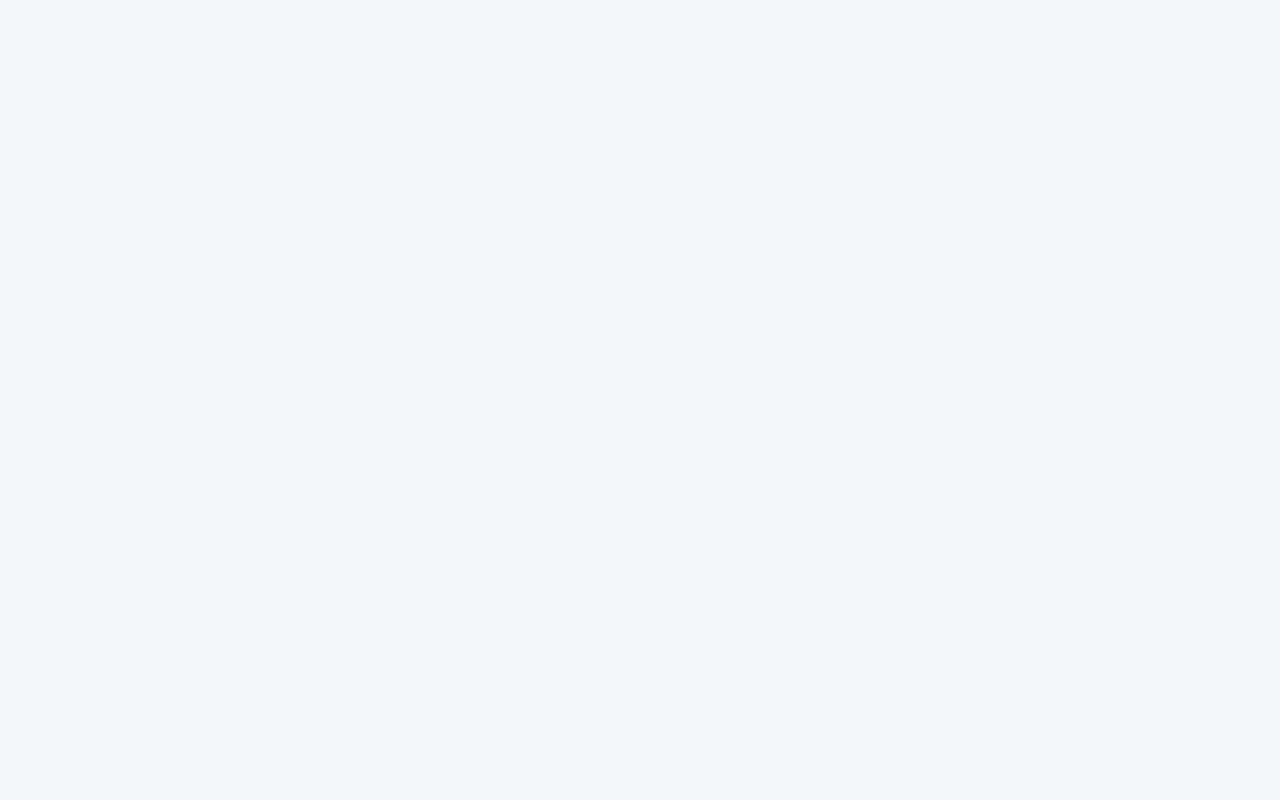
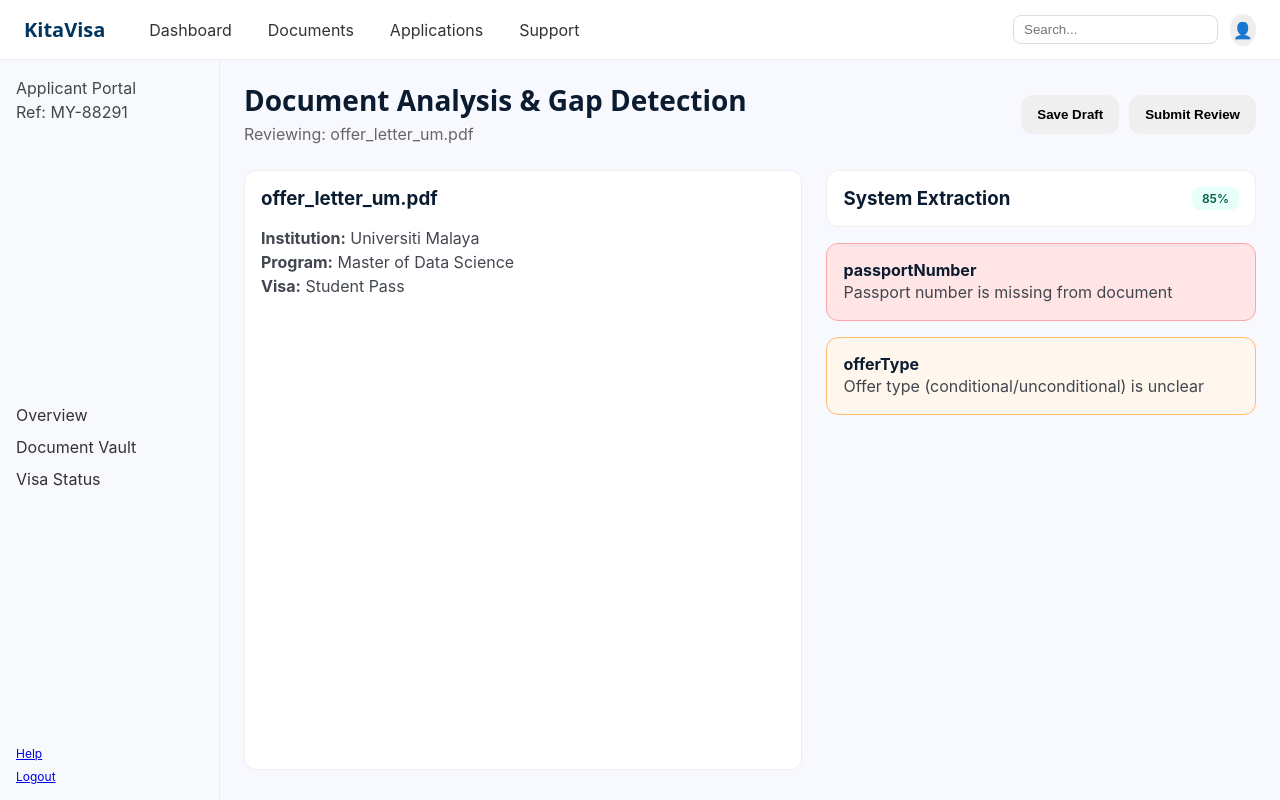
Before and after one commit to ciwahua/kita-visa, a React app in the folder frontend/: page /documents in a window 1280 px wide. Before the commit this address had no page. Built offline with nearby package versions, Linux system fonts and the light colour scheme; the HTML template or start-up script is replaced by a standard one.

Commit message:
documents ui

```diff
--- a/frontend/package.json
+++ b/frontend/package.json
@@ -26,6 +26,6 @@
     "eslint-plugin-react-hooks": "^7.0.1",
     "eslint-plugin-react-refresh": "^0.5.2",
     "globals": "^17.4.0",
-    "vite": "^8.0.4"
+    "vite": "^8.0.10"
   }
 }
--- a/frontend/src/App.jsx
+++ b/frontend/src/App.jsx
@@ -2,6 +2,7 @@ import { BrowserRouter, Routes, Route } from "react-router-dom";
 
 import LandingPage from "./pages/LandingPage";
 import Dashboard from "./pages/Dashboard";
+import Documents from "./pages/Documents";
 
 function App() {
   return (
@@ -9,6 +10,7 @@ function App() {
       <Routes>
         <Route path="/" element={<LandingPage />} />
         <Route path="/dashboard" element={<Dashboard />} />
+        <Route path="/documents" element={<Documents />} />
       </Routes>
     </BrowserRouter>
   );
--- /dev/null
+++ b/frontend/src/pages/Documents.jsx
@@ -0,0 +1,90 @@
+import Navbar from "../components/layout/Navbar";
+import Sidebar from "../components/layout/Sidebar";
+import documentData from "../data/documentContract.json";
+import "../styles/documents.css";
+
+export default function Documents() {
+  const { extractedData, confidenceScore, gaps, fileName } = documentData;
+
+  return (
+    <>
+      <Navbar />
+
+      <div className="documents-page">
+
+        {/* SAME SIDEBAR */}
+        <Sidebar />
+
+        {/* MAIN */}
+        <div className="documents-main">
+
+          {/* HEADER */}
+          <div className="documents-header">
+            <div>
+              <h1 className="documents-title">
+                Document Analysis & Gap Detection
+              </h1>
+              <p className="documents-subtitle">
+                Reviewing: {fileName}
+              </p>
+            </div>
+
+            <div>
+              <button>Save Draft</button>
+              <button style={{ marginLeft: "10px" }}>
+                Submit Review
+              </button>
+            </div>
+          </div>
+
+          {/* SPLIT VIEW */}
+          <div className="documents-grid">
+
+            {/* LEFT - DOCUMENT */}
+            <div className="document-preview">
+              <h3>{fileName}</h3>
+
+              <div style={{ marginTop: "16px" }}>
+                <p><b>Institution:</b> {extractedData.institution}</p>
+                <p><b>Program:</b> {extractedData.program}</p>
+                <p><b>Visa:</b> {extractedData.visaType}</p>
+              </div>
+            </div>
+
+            {/* RIGHT - PANEL */}
+            <div className="document-panel">
+
+              {/* EXTRACTION */}
+              <div className="doc-card">
+                <div style={{ display: "flex", justifyContent: "space-between" }}>
+                  <h3>System Extraction</h3>
+                  <span className="confidence">
+                    {Math.round(confidenceScore * 100)}%
+                  </span>
+                </div>
+              </div>
+
+              {/* GAPS */}
+              {gaps.map((gap, i) => (
+                <div
+                  key={i}
+                  className={`doc-card ${
+                    gap.severity === "critical"
+                      ? "gap-critical"
+                      : "gap-medium"
+                  }`}
+                >
+                  <h4>{gap.field}</h4>
+                  <p>{gap.message}</p>
+                </div>
+              ))}
+
+            </div>
+
+          </div>
+
+        </div>
+      </div>
+    </>
+  );
+}
--- /dev/null
+++ b/frontend/src/styles/documents.css
@@ -0,0 +1,95 @@
+/* =========================
+   DOCUMENT PAGE LAYOUT
+========================= */
+
+.documents-page {
+  display: flex;
+  height: calc(100vh - 60px);
+}
+
+/* SIDEBAR (reuse style but adjust width if needed) */
+.documents-sidebar {
+  width: 220px;
+  border-right: 1px solid #eee;
+  background: #f7f9fc;
+  padding: 16px;
+}
+
+/* MAIN CONTENT */
+.documents-main {
+  flex: 1;
+  overflow-y: auto;
+  background: #f8f9ff;
+  padding: 24px;
+}
+
+/* HEADER */
+.documents-header {
+  display: flex;
+  justify-content: space-between;
+  align-items: center;
+  margin-bottom: 24px;
+}
+
+.documents-title {
+  font-size: 28px;
+  font-weight: 600;
+}
+
+.documents-subtitle {
+  color: #666;
+  margin-top: 4px;
+}
+
+/* SPLIT VIEW */
+.documents-grid {
+  display: grid;
+  grid-template-columns: 1.3fr 1fr;
+  gap: 24px;
+}
+
+/* LEFT SIDE (PDF VIEW) */
+.document-preview {
+  background: white;
+  border-radius: 12px;
+  border: 1px solid #eee;
+  min-height: 600px;
+  position: relative;
+  padding: 16px;
+}
+
+/* RIGHT SIDE */
+.document-panel {
+  display: flex;
+  flex-direction: column;
+  gap: 16px;
+}
+
+/* CARD */
+.doc-card {
+  background: white;
+  border-radius: 12px;
+  padding: 16px;
+  border: 1px solid #eee;
+}
+
+/* CONFIDENCE BADGE */
+.confidence {
+  background: #e6fffa;
+  color: #065f46;
+  padding: 4px 10px;
+  border-radius: 8px;
+  font-size: 12px;
+  font-weight: 600;
+}
+
+/* GAP ALERT */
+.gap-critical {
+  background: #ffe5e5;
+  border: 1px solid #fca5a5;
+}
+
+.gap-medium {
+  background: #fff7ed;
+  border: 1px solid #fdba74;
+}
```
Also changed, not shown: 1 other file (tests, documents, lock files or other folders).
